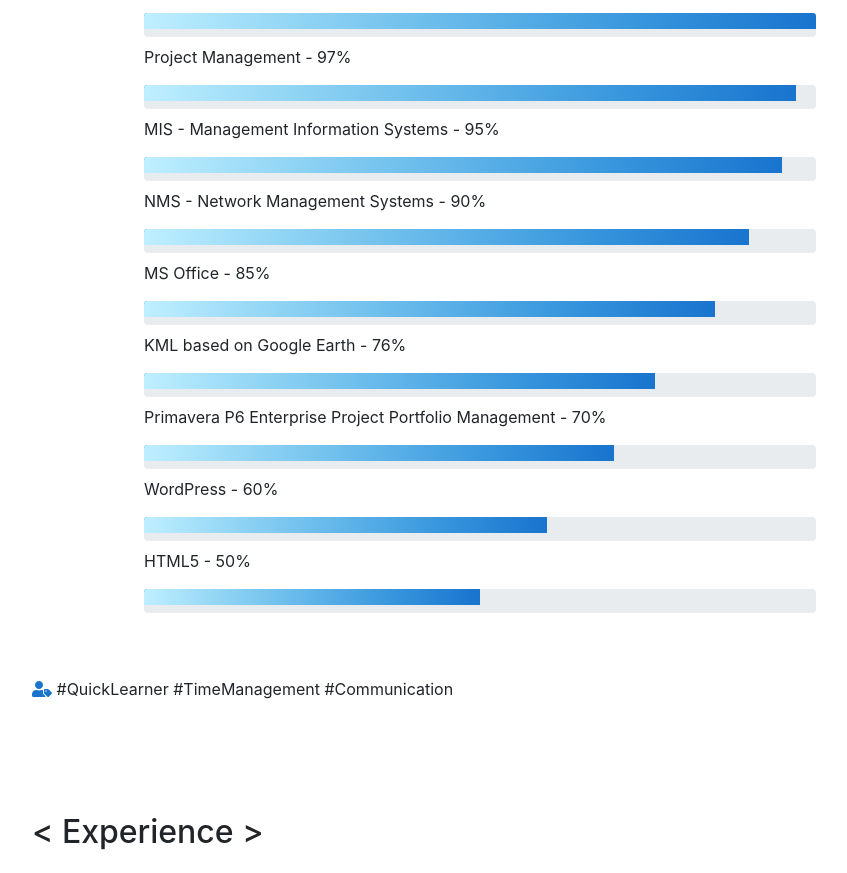
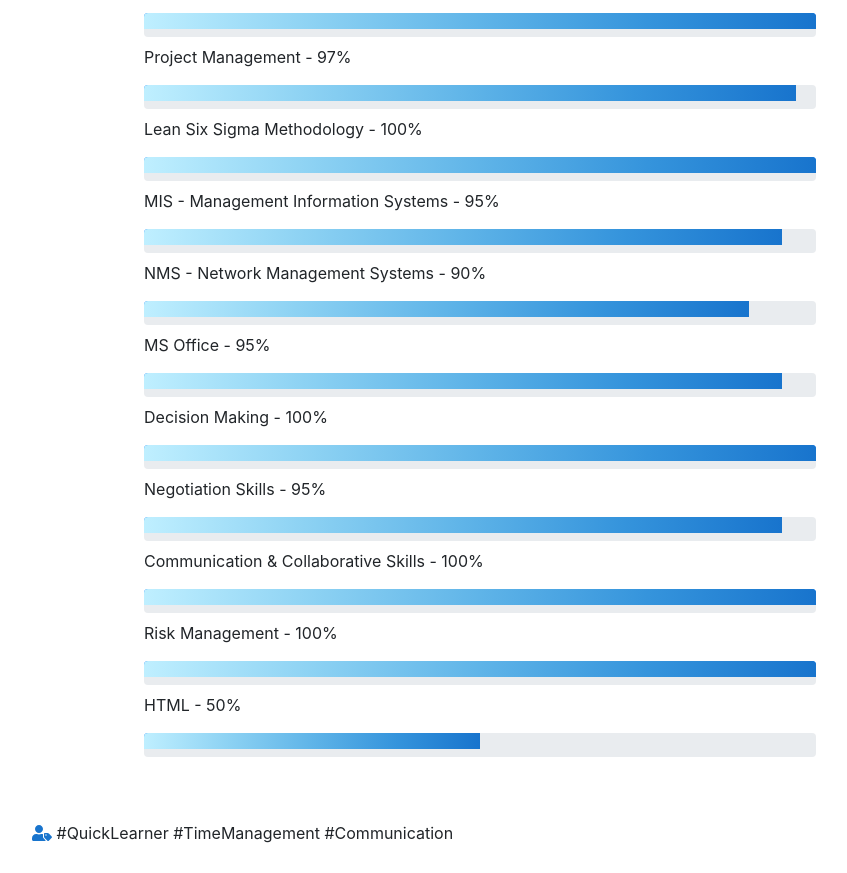
Before and after one commit to ayush94k/ayush94k.github.io, a website with bundled scripts: page index.html in a window 1280 px wide. Shown: the part 926-1799 px from the top of the page, without its empty margins (304-1151 px from the left). Built offline with nearby package versions, Linux system fonts and the light colour scheme; a web font is replaced by a local one.

Commit message:
Update index.html

```diff
--- a/index.html
+++ b/index.html
@@ -196,7 +196,6 @@
               ></div>
             </div>
             <p class="text-left">Project Management - 97%</p>
-
             <div class="progress mb-2" style="height: 1.5rem;">
               <div
                 class="progress-bar"
@@ -207,8 +206,20 @@
                 style="width: 97%"
               ></div>
             </div>
+            <p class="text-left">Lean Six Sigma Methodology - 100%</p>
+
+            <div class="progress mb-2" style="height: 1.5rem;">
+              <div
+                class="progress-bar"
+                role="progressbar"
+                aria-valuenow="100"
+                aria-valuemin="0"
+                aria-valuemax="100"
+                style="width: 100%"
+              ></div>
+            </div>
+
             <p class="text-left">MIS - Management Information Systems - 95%</p>
-
             <div class="progress mb-2" style="height: 1.5rem;">
               <div
                 class="progress-bar"
@@ -231,56 +242,66 @@
                 style="width: 90%"
               ></div>
             </div>
-            <p class="text-left">MS Office - 85%</p>
+            <p class="text-left">MS Office - 95%</p>
+            <div class="progress mb-2" style="height: 1.5rem;">
+              <div
+                class="progress-bar"
+                role="progressbar"
+                aria-valuenow="95"
+                aria-valuemin="0"
+                aria-valuemax="100"
+                style="width: 95%"
+              ></div>
+            </div>
+            <p class="text-left">Decision Making - 100%</p>
+            <div class="progress mb-2" style="height: 1.5rem;">
+              <div
+                class="progress-bar"
+                role="progressbar"
+                aria-valuenow="100"
+                aria-valuemin="0"
+                aria-valuemax="100"
+                style="width: 100%"
+              ></div>
+            </div>
+            <p class="text-left">Negotiation Skills - 95%</p>
 
             <div class="progress mb-2" style="height: 1.5rem;">
               <div
                 class="progress-bar"
                 role="progressbar"
-                aria-valuenow="85"
+                aria-valuenow="95"
                 aria-valuemin="0"
                 aria-valuemax="100"
-                style="width: 85%"
+                style="width: 95%"
               ></div>
             </div>
-            <p class="text-left">KML based on Google Earth - 76%</p>
+            <p class="text-left">Communication & Collaborative Skills - 100%</p>
 
             <div class="progress mb-2" style="height: 1.5rem;">
               <div
                 class="progress-bar"
                 role="progressbar"
-                aria-valuenow="76"
+                aria-valuenow="100"
                 aria-valuemin="0"
                 aria-valuemax="100"
-                style="width: 76%"
+                style="width: 100%"
               ></div>
             </div>
-            <p class="text-left">Primavera P6 Enterprise Project Portfolio Management - 70%</p>
+
+              <p class="text-left">Risk Management - 100%</p>
 
             <div class="progress mb-2" style="height: 1.5rem;">
               <div
                 class="progress-bar"
                 role="progressbar"
-                aria-valuenow="70"
+                aria-valuenow="100"
                 aria-valuemin="0"
                 aria-valuemax="100"
-                style="width: 70%"
+                style="width: 100%"
               ></div>
             </div>
-
-              <p class="text-left">WordPress - 60%</p>
-
-            <div class="progress mb-2" style="height: 1.5rem;">
-              <div
-                class="progress-bar"
-                role="progressbar"
-                aria-valuenow="60"
-                aria-valuemin="0"
-                aria-valuemax="100"
-                style="width: 60%"
-              ></div>
-            </div>
-            <p class="text-left">HTML5 - 50%</p>
+            <p class="text-left">HTML - 50%</p>
 
             <div class="progress mb-5" style="height: 1.5rem;">
               <div
```
